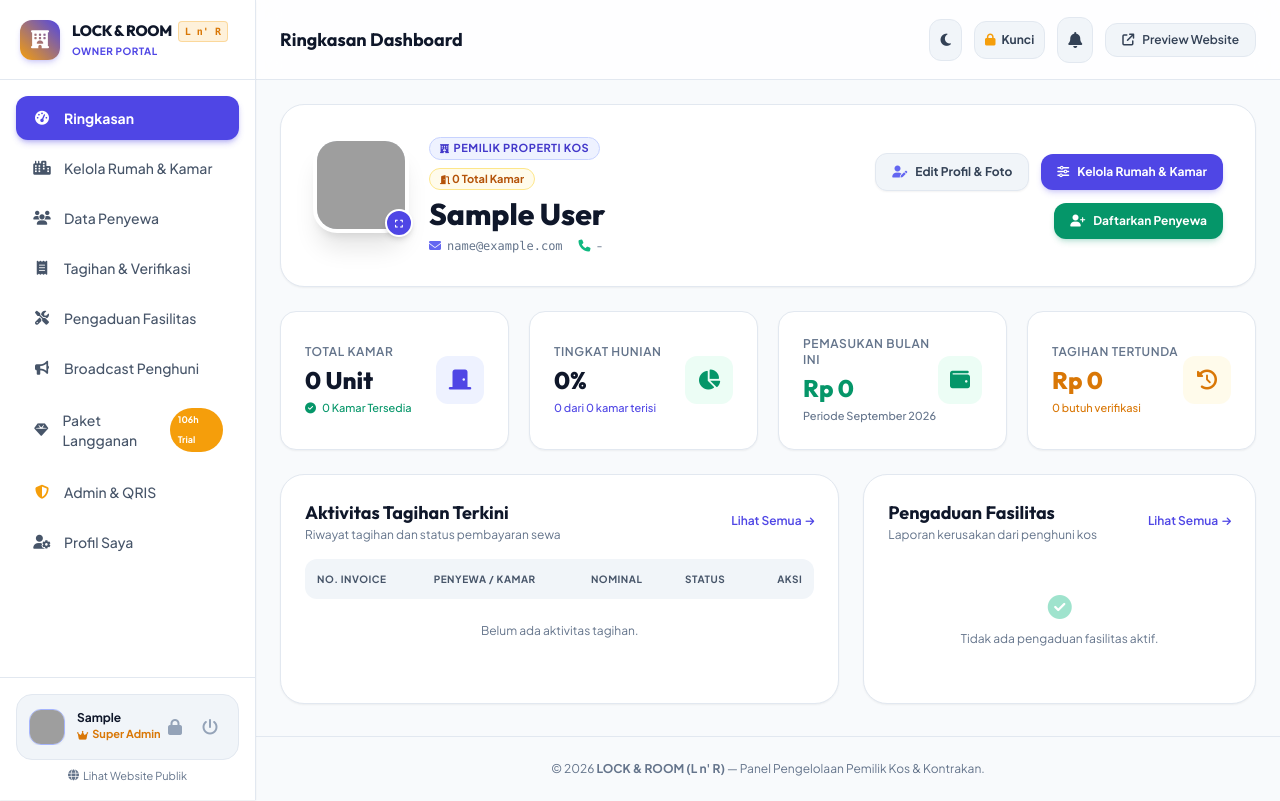
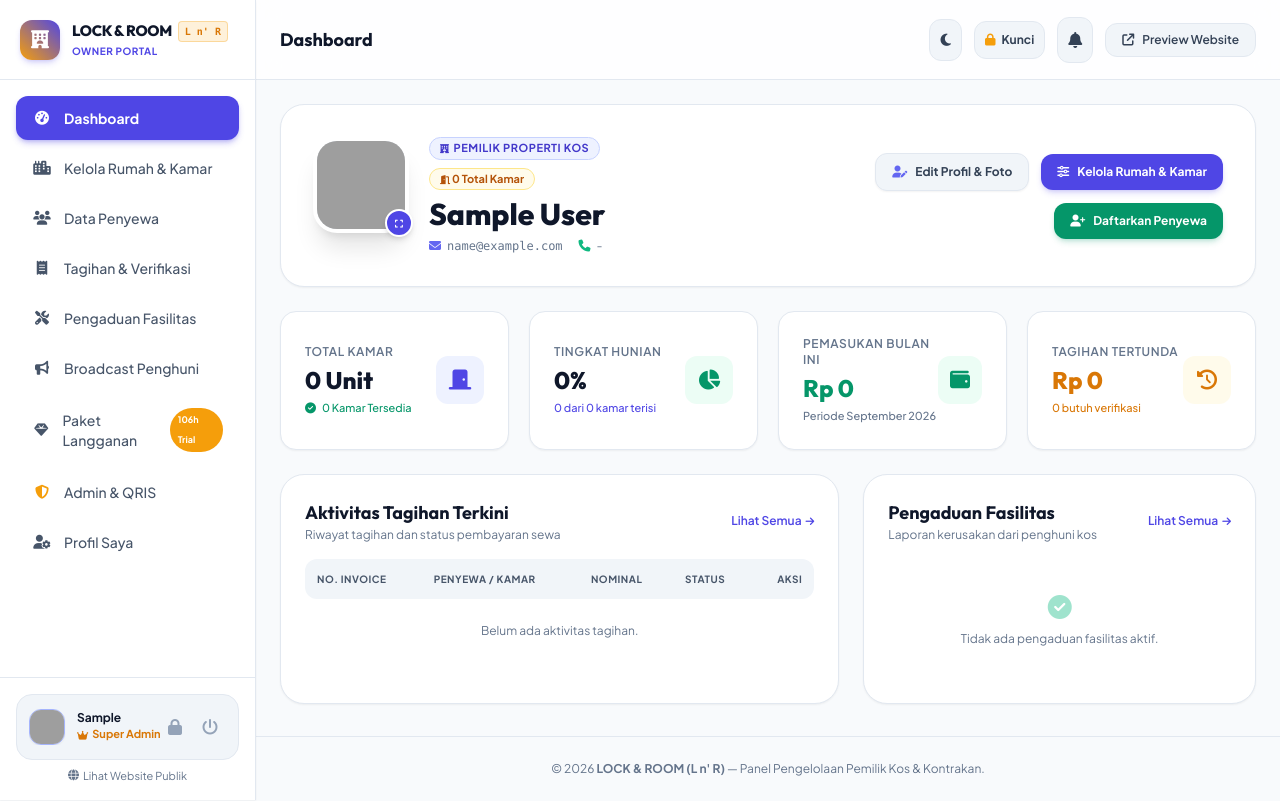
Before and after one commit to fepscode/lockroom, a PHP site: page /owner/index.php in a window 1280 px wide. Run offline with PHP 8.4, Linux system fonts and the light colour scheme; the visitor is signed in with stand-in values (Sample User, id 1); data that the repository does not hold is empty; some libraries are stand-ins or nearby versions; grey boxes are pictures that could not be loaded.

Commit message:
Change menu and page title from Ringkasan Dashboard to Dashboard

```diff
--- a/owner/footer.php
+++ b/owner/footer.php
@@ -11,7 +11,7 @@
         <div class="grid grid-cols-5 gap-1 items-center">
             <a href="index.php" class="flex flex-col items-center justify-center py-1 rounded-xl transition-all <?= ($currentPage ?? '') === 'index.php' ? 'text-indigo-600 dark:text-indigo-400 font-bold' : 'text-slate-500 dark:text-slate-400 hover:text-slate-900 dark:hover:text-white' ?>">
                 <i class="fa-solid fa-gauge-high text-lg"></i>
-                <span class="text-[10px] mt-0.5">Ringkasan</span>
+                <span class="text-[10px] mt-0.5">Dashboard</span>
             </a>
 
             <a href="rooms.php" class="flex flex-col items-center justify-center py-1 rounded-xl transition-all <?= ($currentPage ?? '') === 'rooms.php' ? 'text-indigo-600 dark:text-indigo-400 font-bold' : 'text-slate-500 dark:text-slate-400 hover:text-slate-900 dark:hover:text-white' ?>">
--- a/owner/header.php
+++ b/owner/header.php
@@ -154,7 +154,7 @@ if ($pdo) {
             <nav class="p-4 space-y-1.5 text-sm font-medium">
                 <a href="index.php" class="flex items-center gap-3 px-4 py-3 rounded-xl transition-all <?= $currentPage === 'index.php' ? 'bg-indigo-600 text-white font-bold shadow-md shadow-indigo-600/30' : 'text-slate-600 dark:text-slate-400 hover:bg-slate-100 dark:hover:bg-slate-800 hover:text-slate-900 dark:hover:text-slate-200' ?>">
                     <i class="fa-solid fa-gauge-high w-5 text-center"></i>
-                    <span>Ringkasan</span>
+                    <span>Dashboard</span>
                 </a>
 
                 <a href="rooms.php" class="flex items-center gap-3 px-4 py-3 rounded-xl transition-all <?= $currentPage === 'rooms.php' ? 'bg-indigo-600 text-white font-bold shadow-md shadow-indigo-600/30' : 'text-slate-600 dark:text-slate-400 hover:bg-slate-100 dark:hover:bg-slate-800 hover:text-slate-900 dark:hover:text-slate-200' ?>">
--- a/owner/index.php
+++ b/owner/index.php
@@ -1,5 +1,5 @@
 <?php
-$pageTitle = 'Ringkasan Dashboard';
+$pageTitle = 'Dashboard';
 require_once __DIR__ . '/header.php';
 
 // Fetch statistics for owner
```
